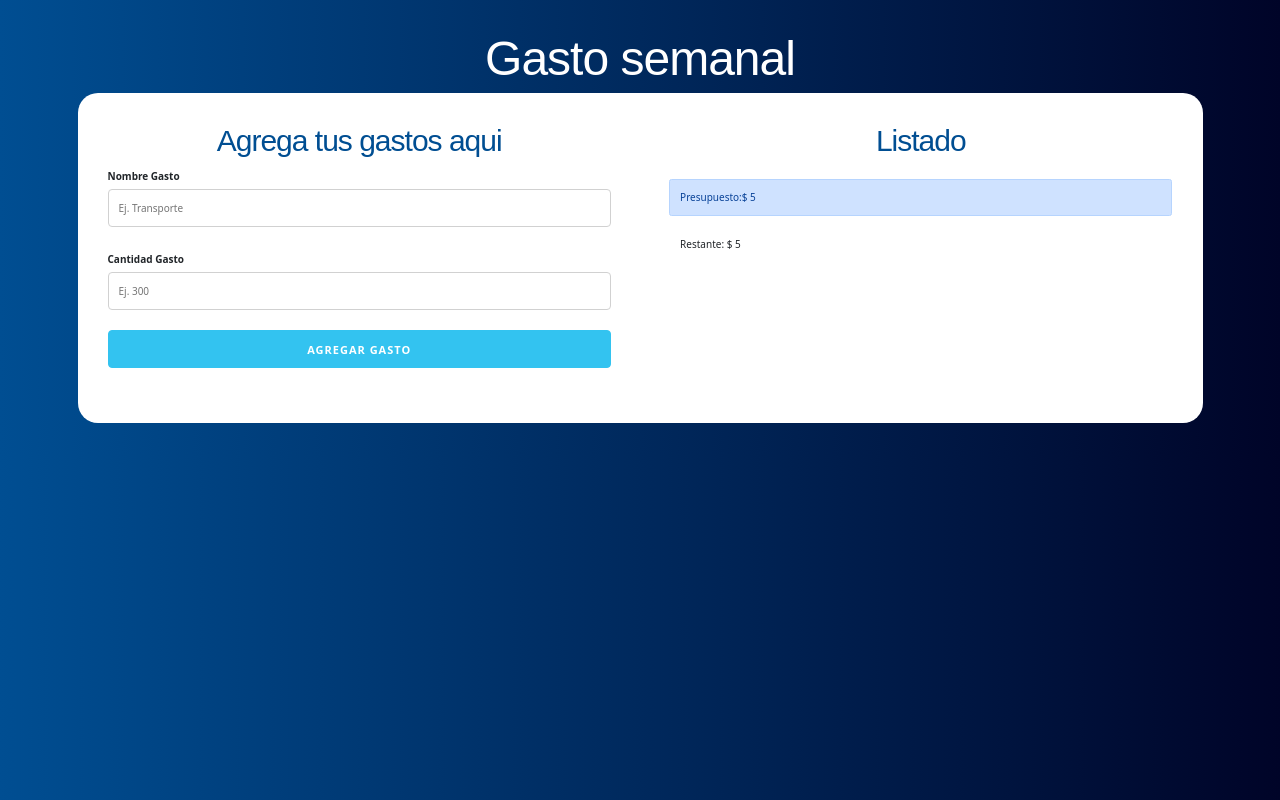
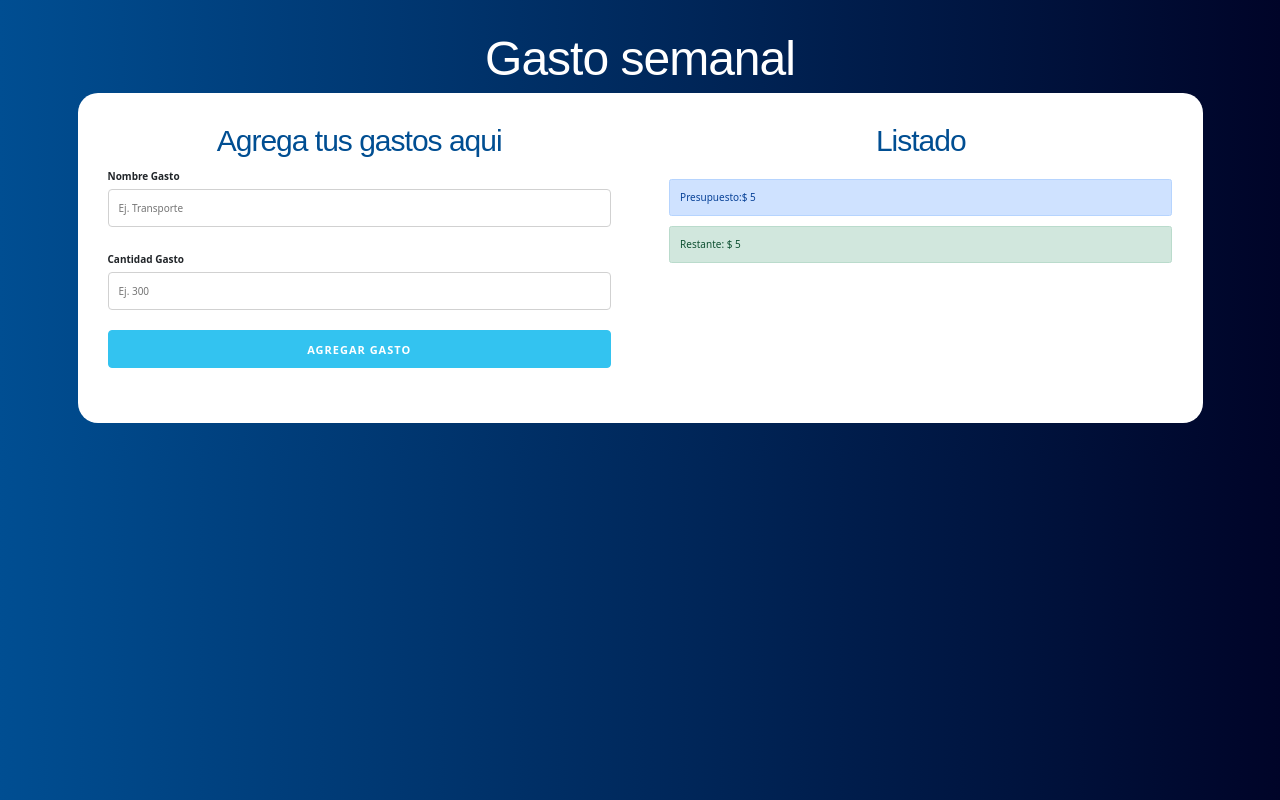
Before and after one commit to MartinGramajo/ControlPresupuesto, a React (Create React App) app: page / in a window 1280 px wide. Both pictures are taken after typing "5" into the empty fields and a click on the button "DEFINIR PRESUPUESTO". Built offline with nearby package versions, Linux system fonts and the light colour scheme.

Commit message:
agrego helpers para ir modificando el css del restante de manera dinamica

```diff
--- a/src/components/ControlPresupuesto.jsx
+++ b/src/components/ControlPresupuesto.jsx
@@ -1,4 +1,5 @@
-import React, {Fragment} from 'react'
+import React, { Fragment } from 'react'
+import { revisarPresupuesto } from '../helpers'
 
 export default function ControlPresupuesto({presupuesto, restante}) {
     return (
@@ -6,7 +7,7 @@
             <div className="alert alert-primary">
                 Presupuesto:$ { presupuesto }
             </div>
-            <div className="alert">
+            <div className={revisarPresupuesto(presupuesto, restante)}>
                 Restante: $ { restante }
             </div>
         </Fragment>
--- /dev/null
+++ b/src/helpers.js
@@ -0,0 +1,11 @@
+export const revisarPresupuesto = (presupuesto, restante) => {
+    let clase;
+    if ((presupuesto / 4) > restante) {
+        clase = 'alert alert-danger';
+    } else if ((presupuesto / 2) > restante) {
+        clase = 'alert alert-warning';
+    } else {
+        clase = 'alert alert-success';
+    }
+    return clase;
+}
```
